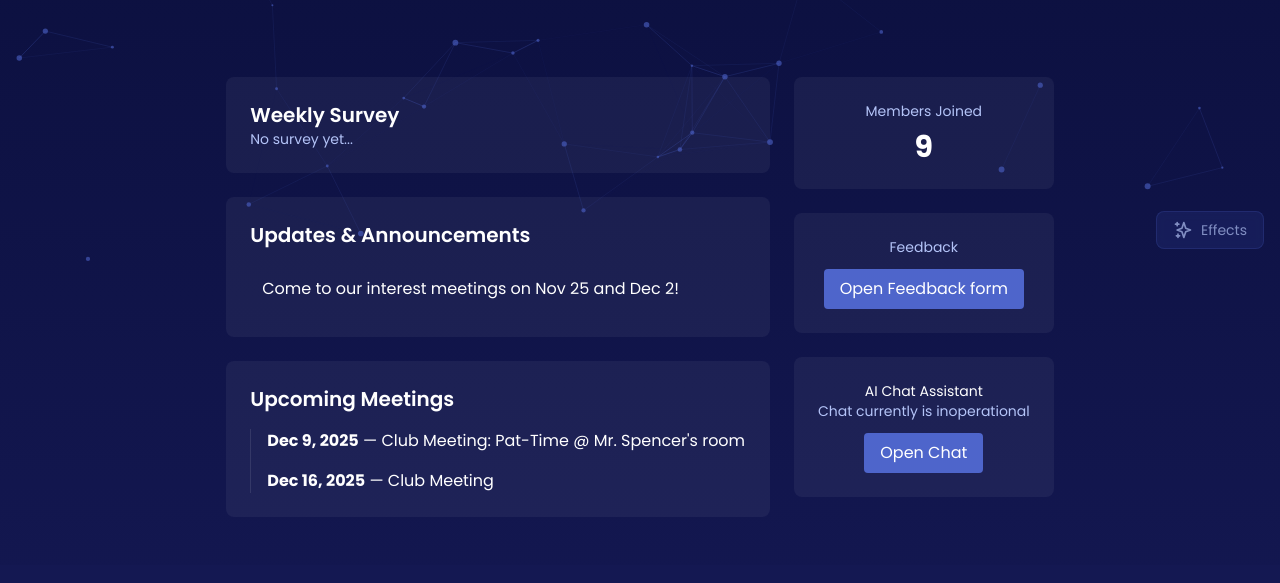
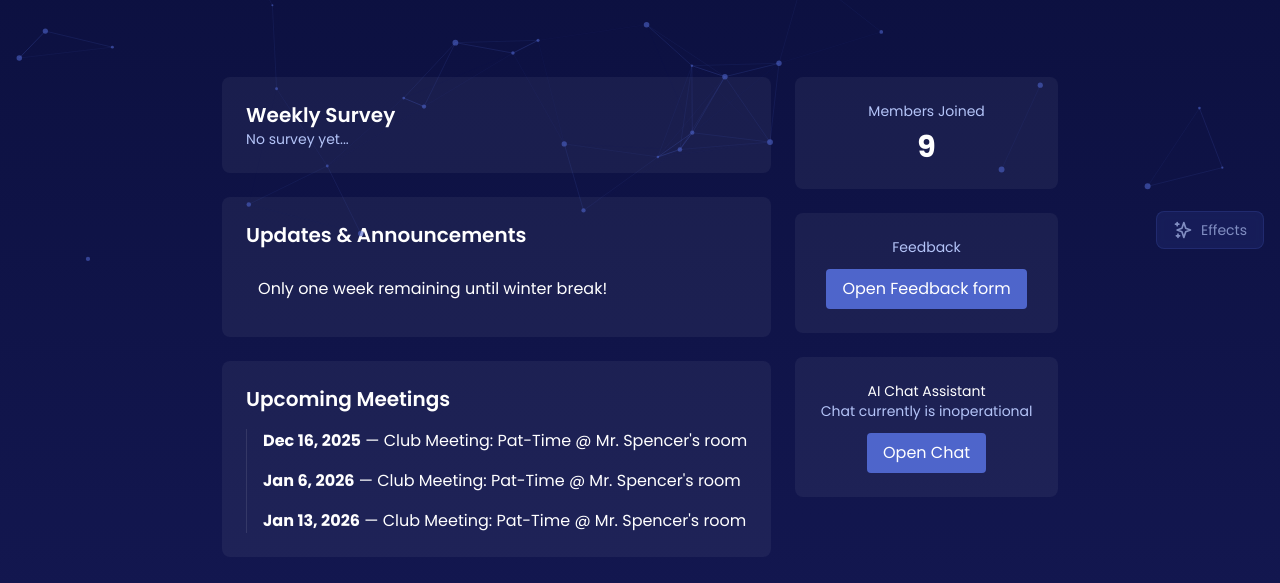
Before and after one commit to afhs-mercuriworld/mercuri-world-website, a plain HTML site: page index.html in a window 1280 px wide. Shown: the part 535-1118 px from the top of the page. Drawn offline with nearby package versions, Linux system fonts and the light colour scheme.

Commit message:
updated upcoming meetings and announcements

```diff
--- a/index.html
+++ b/index.html
@@ -102,7 +102,7 @@
           <h2 class="text-xl font-semibold">Updates & Announcements</h2>
           <ul class="mt-4 space-y-3">
             <!-- <li class="p-3 bg-white/3 rounded">Orientation meeting recap — <span class="text-[#b4c4f8]">Sept 27</span></li> -->
-            <li class="p-3 bg-white/3 rouded">Come to our interest meetings on Nov 25 and Dec 2!</li>
+            <li class="p-3 bg-white/3 rouded">Only one week remaining until winter break!</li>
           </ul>
         </div>
 
@@ -110,8 +110,9 @@
         <div class="p-6 rounded-lg bg-white/5">
           <h2 class="text-xl font-semibold">Upcoming Meetings</h2>
           <ol class="mt-4 border-l border-white/10 pl-4 space-y-4">
-            <li><strong>Dec 9, 2025</strong> — Club Meeting: Pat-Time @ Mr. Spencer's room</li>
-            <li><strong>Dec 16, 2025</strong> — Club Meeting</li>
+            <li><strong>Dec 16, 2025</strong> — Club Meeting: Pat-Time @ Mr. Spencer's room</li>
+            <li><strong>Jan 6, 2026</strong> — Club Meeting: Pat-Time @ Mr. Spencer's room</li>
+            <li><strong>Jan 13, 2026</strong> — Club Meeting: Pat-Time @ Mr. Spencer's room</li>
           </ol>
         </div>
       </div>
```
